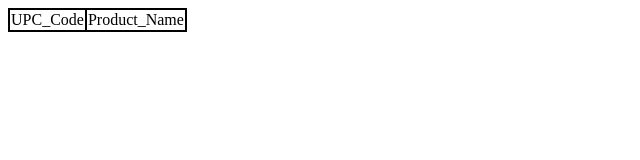
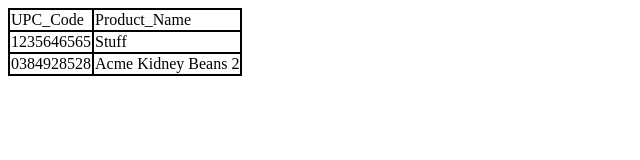
Before and after one commit to fuxingZhang/Web-Components, a website: page public/template.html in a window 1280 px wide. Shown: the whole page, without its empty margins (0-640 px from the left). Drawn offline with Linux system fonts and the light colour scheme.

Commit message:
fixed a problem

```diff
--- a/public/template.html
+++ b/public/template.html
@@ -38,9 +38,7 @@
   if ('content' in document.createElement('template')) {
 
   const t = document.querySelector('#productrow');
-  const template = document
-        .getElementById('element-details-template')
-        .content;
+  const template = document.querySelector('#productrow').content;
 
   const tb = document.querySelector("tbody");
   // const clone = document.importNode(t.content, true);
```
